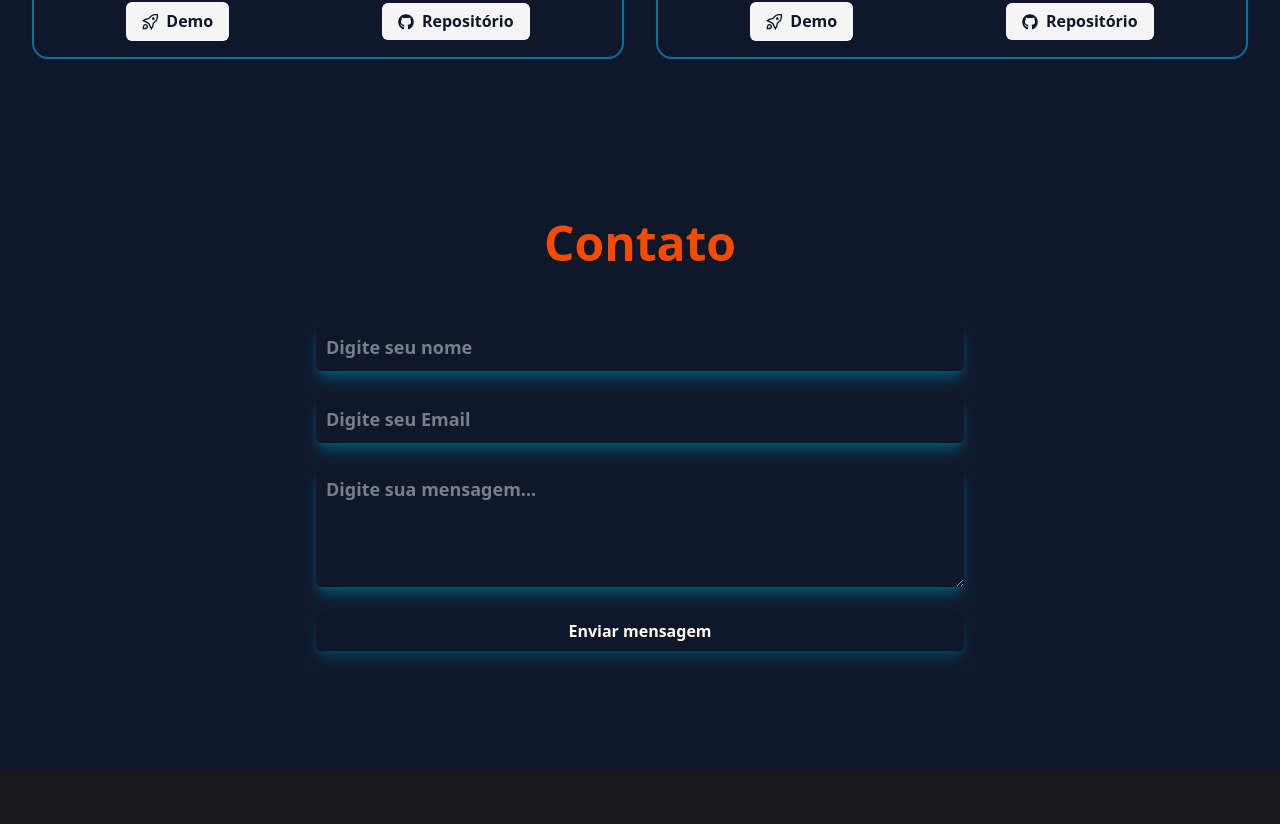
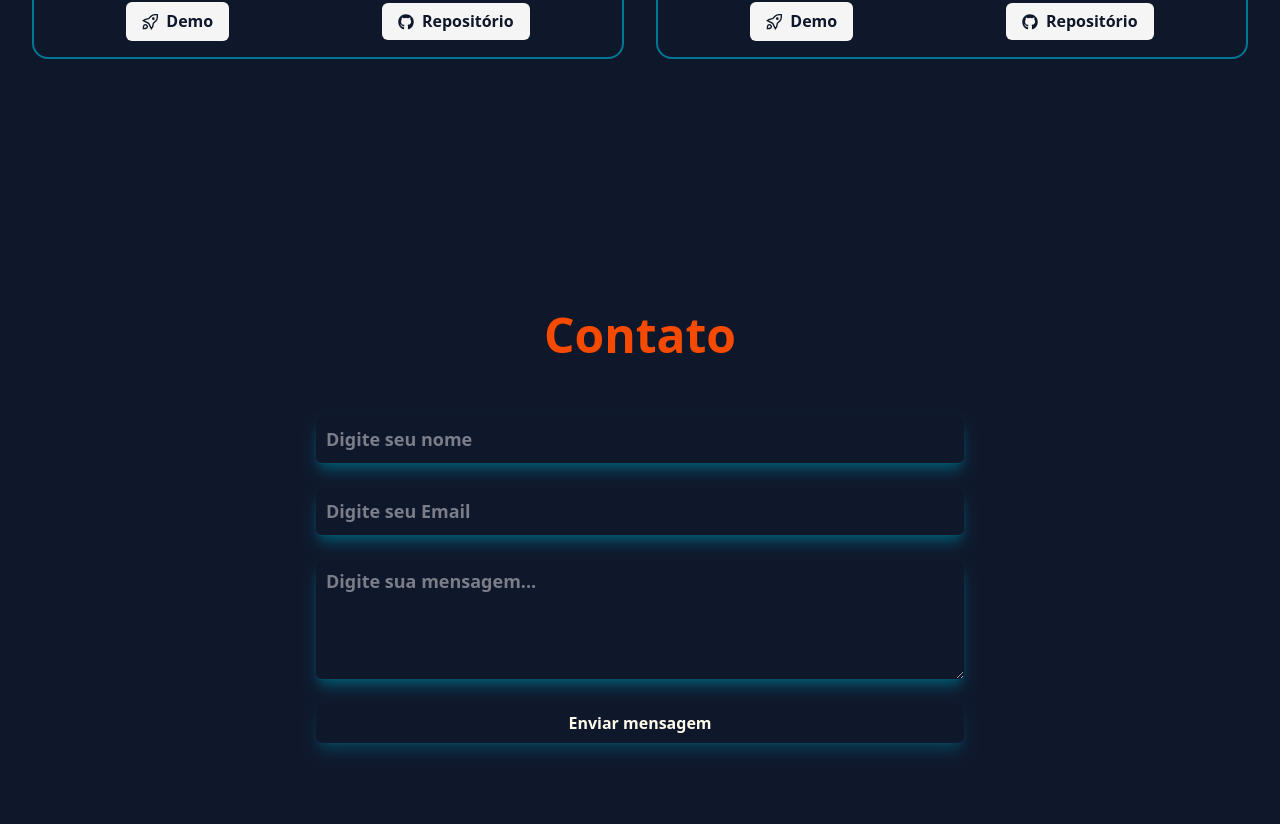
Before and after one commit to jotavitorz/joaovitor-portfolio, a React app: page / in a window 1280 px wide. Shown: the part 3616-4440 px from the top of the page. Built offline with nearby package versions, Linux system fonts and the light colour scheme; no server answers; the HTML template or start-up script is replaced by a standard one.

Commit message:
style: atualiza altura para dvh na pagina de contato e no componente ContactPreview

```diff
--- a/src/components/ContactPreview/index.tsx
+++ b/src/components/ContactPreview/index.tsx
@@ -45,11 +45,11 @@ export function ContactPreview() {
     }
 
     return (
-        <section className="min-h-full w-full bg-slate-900 py-16">
+        <section className="h-dvh flex flex-col justify-center sm:min-h-full w-full bg-slate-900 py-16">
 
             <h2 className="text-center text-4xl sm:text-5xl font-bold text-orange-600">Contato</h2>
 
-            <form onSubmit={handleSubmit(sendEmail)} className=" flex flex-col mx-auto max-w-[680px] my-10 p-4" >
+            <form onSubmit={handleSubmit(sendEmail)} className=" flex flex-col mx-auto max-w-[680px] w-full my-10 p-4" >
 
                 <input
                     className="bg-slate-850 text-neutral-200 font-semibold h-12 rounded-md py-4 px-2.5 text-lg outline-none focus:border-cyan-800 focus:border-2 shadow-lg focus:shadow-cyan-700/50 shadow-cyan-800/80"
--- a/src/pages/contact/index.tsx
+++ b/src/pages/contact/index.tsx
@@ -7,10 +7,10 @@ export function Contact() {
     return (
         <main className="min-h-screen bg-linear-to-b from-slate-900 to-zinc-900 from-90% flex flex-col-reverse pt-16 md:pt-0 md:flex-row items-center">
             <div
-                className="flex-1 w-full h-full bg-cover bg-center bg-no-repeat "
+                className="flex-1 w-full h-dvh sm:h-full bg-cover bg-center bg-no-repeat "
                 style={{backgroundImage: `url(${bgImage})`}}
             >
-                <section className="w-full h-full md:min-h-screen bg-zinc-900/85 flex md:pl-16 items-center justify-center md:justify-start max-h-10/12">
+                <section className="w-full h-dvh sm:h-full md:min-h-screen bg-zinc-900/85 flex md:pl-16 items-center justify-center md:justify-start max-h-10/12">
 
                     <div className="flex flex-col gap-6 py-20 md:py-0 text-neutral-200 text-2xl sm:text-3xl">
 
```
